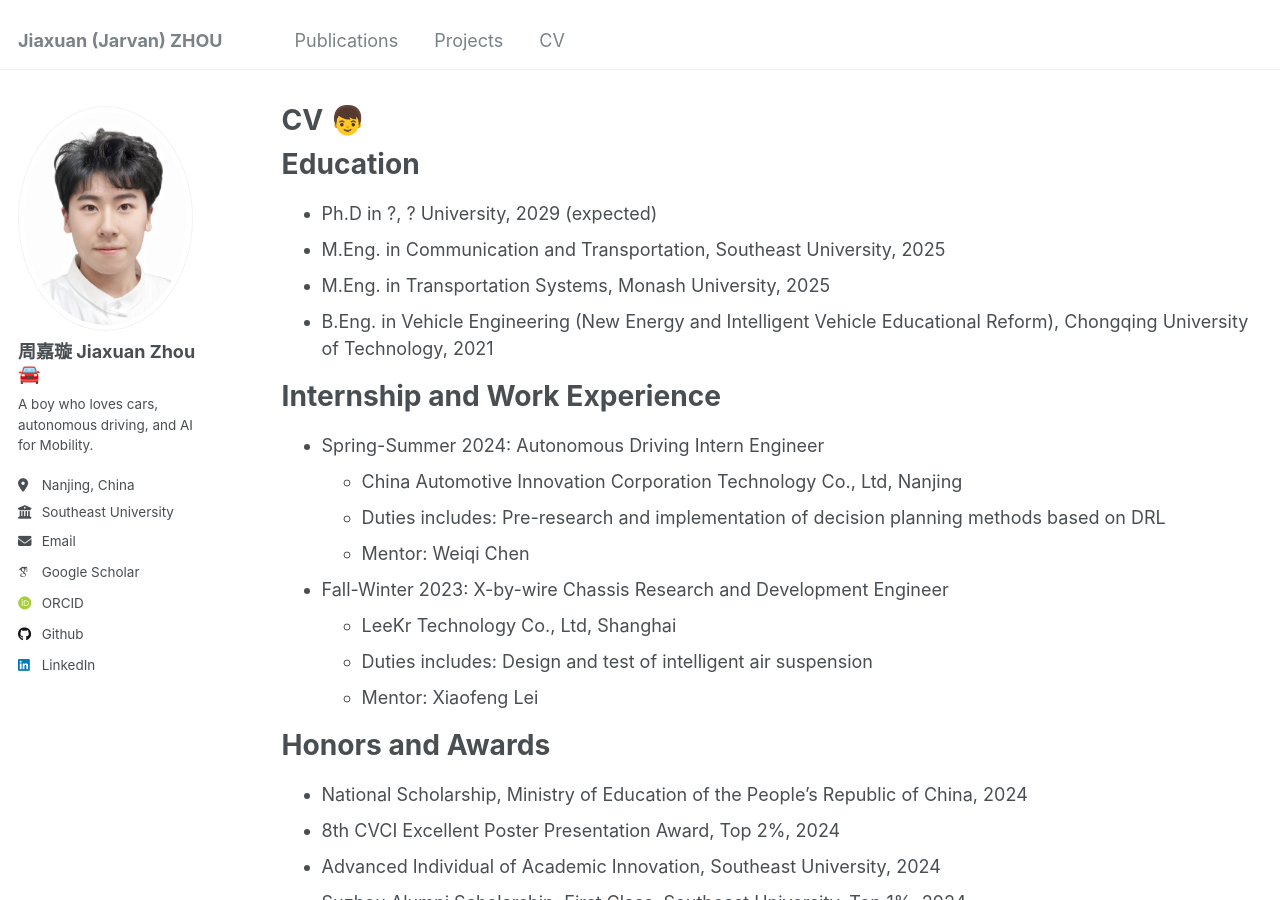
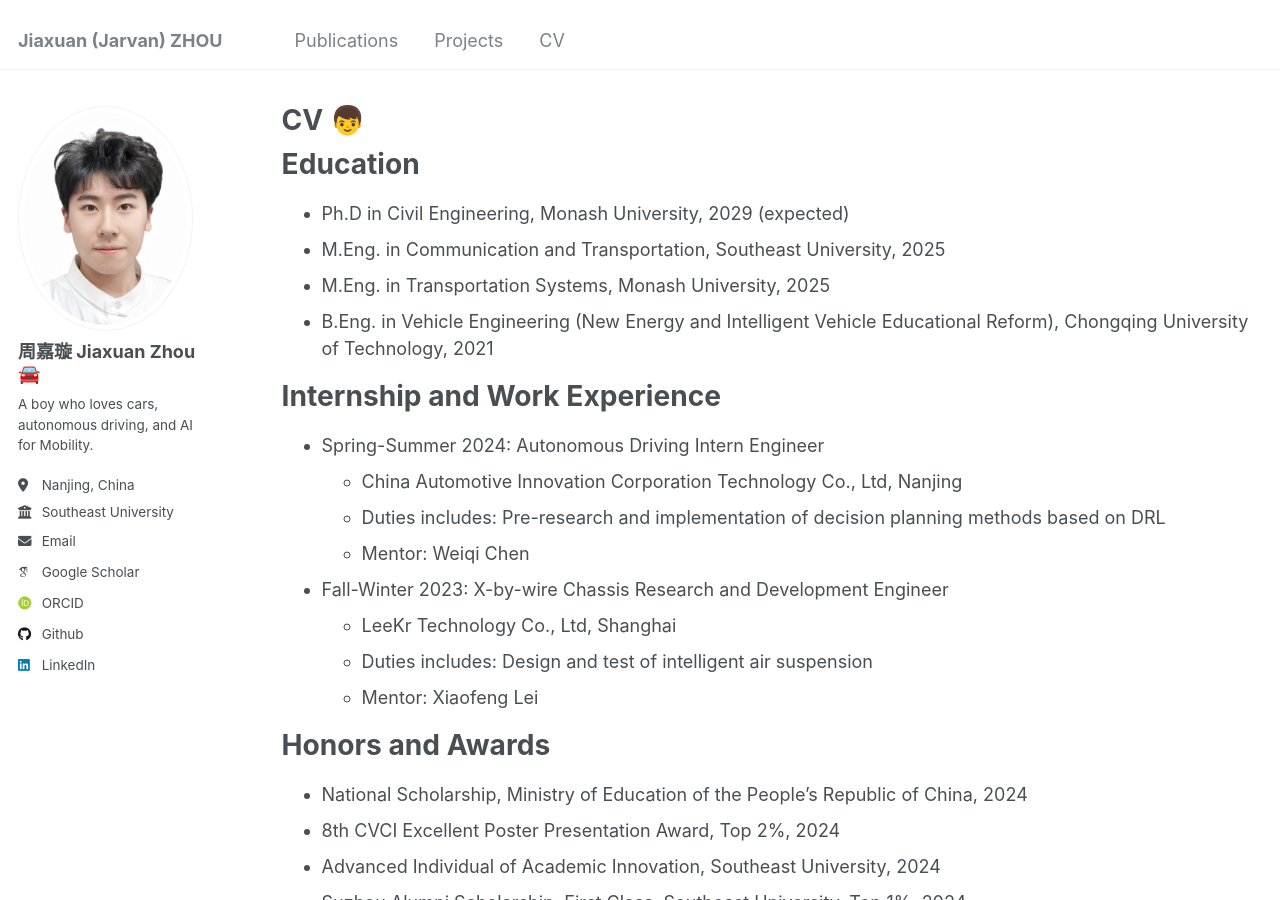
Before and after one commit to jarvanzhouz/jarvanzhouz.github.io, a Jekyll site: the page built from _pages/cv.md, in a window 1280 px wide and 900 px high. Built offline with Jekyll 4.4.1, drawn with Linux system fonts in a browser that asks for light colours; some web fonts are replaced.

Commit message:
Update cv.md

```diff
--- a/_pages/cv.md
+++ b/_pages/cv.md
@@ -12,7 +12,7 @@ redirect_from:
 
 Education
 ======
-* Ph.D in ?, ? University, 2029 (expected)
+* Ph.D in Civil Engineering, Monash University, 2029 (expected)
 * M.Eng. in Communication and Transportation, Southeast University, 2025
 * M.Eng. in Transportation Systems, Monash University, 2025
 * B.Eng. in Vehicle Engineering (New Energy and Intelligent Vehicle Educational Reform), Chongqing University of Technology, 2021
```
